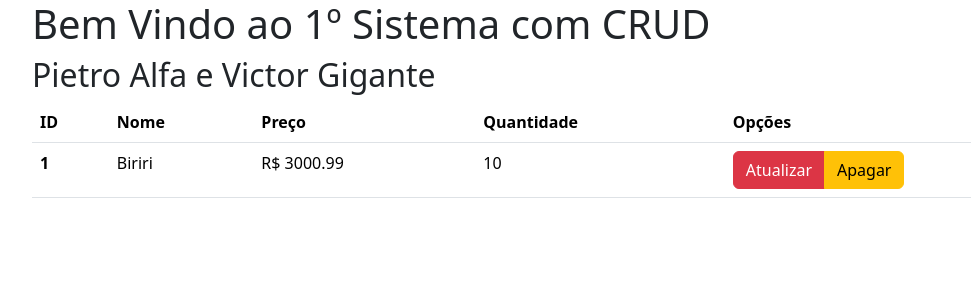
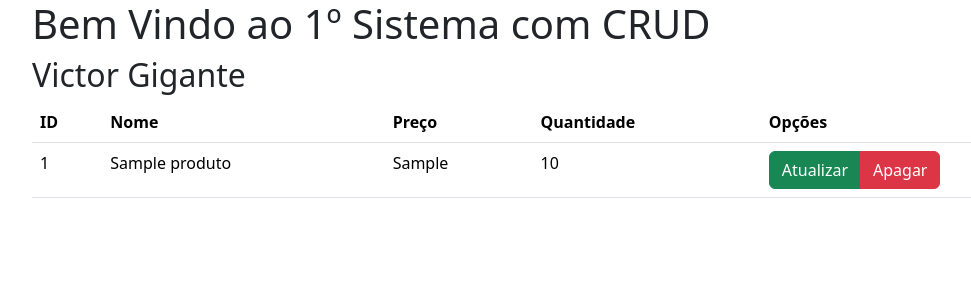
Before and after one commit to Victorbessemer2/Loja, a PHP site: page /listar.php in a window 1280 px wide. Shown: the top 300 px of the page, without its empty margins (50-1021 px from the left). Run offline with PHP 8.4, Linux system fonts and the light colour scheme; tables that the repository leaves empty or names only in its code hold one stand-in row (values such as "Sample post").

Commit message:
finish him

```diff
--- a/listar.php
+++ b/listar.php
@@ -5,7 +5,7 @@ include 'cabecalho.php';
 <body>
     <div class="container">
         <h1>Bem Vindo ao 1º Sistema com CRUD</h1>
-        <h2>Pietro Alfa e Victor Gigante</h2>
+        <h2>Victor Gigante</h2>
         <table class="table">
             <thead>
                 <tr>
@@ -17,18 +17,26 @@ include 'cabecalho.php';
                 </tr>
             </thead>
             <tbody>
-                <tr>
-                    <th scope="row">1</th>
-                    <td>Biriri</td>
-                    <td>R$ 3000.99</td>
-                    <td>10</td>
+
+                <?php
+                require 'conexao.php';
+                $sql = "SELECT * FROM produtos";
+                $stmt = $pdo->query($sql);
+                while ($produto = $stmt->fetch(PDO::FETCH_ASSOC)) {
+                    echo "<tr>";
+                    echo "<td>" . $produto['id'] . "</td>";
+                    echo "<td>" . $produto['nome'] . "</td>";
+                    echo "<td>" . $produto['preco'] . "</td>";
+                    echo "<td>" . $produto['quantidade'] . "</td>";
+                    echo "
                     <td>
-                        <div class="btn-group" role="group" aria-label="Basic mixed styles example">
-                            <a href="#" type="button" class="btn btn-danger">Atualizar</a>
-                            <a href="#" type="button" class="btn btn-warning">Apagar</a>
+                        <div class='btn-group' role= 'group'>
+                            <a href='#' type='button' class='btn btn-success'>Atualizar</a>
+                            <a href='#' type='button' class='btn btn-danger'>Apagar</a>
                         </div>
-                    </td>
-                </tr>
+                    </td>";
+                }
+                ?>
             </tbody>
         </table>
     </div>
```
